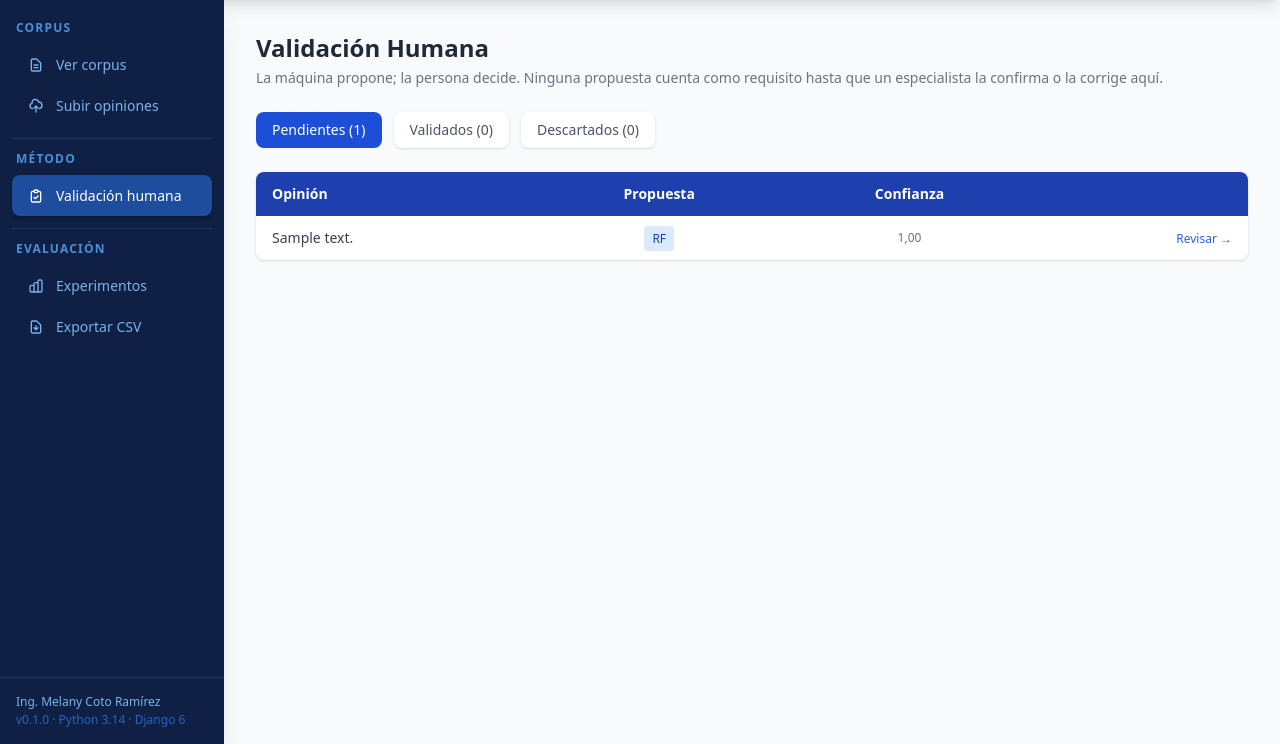
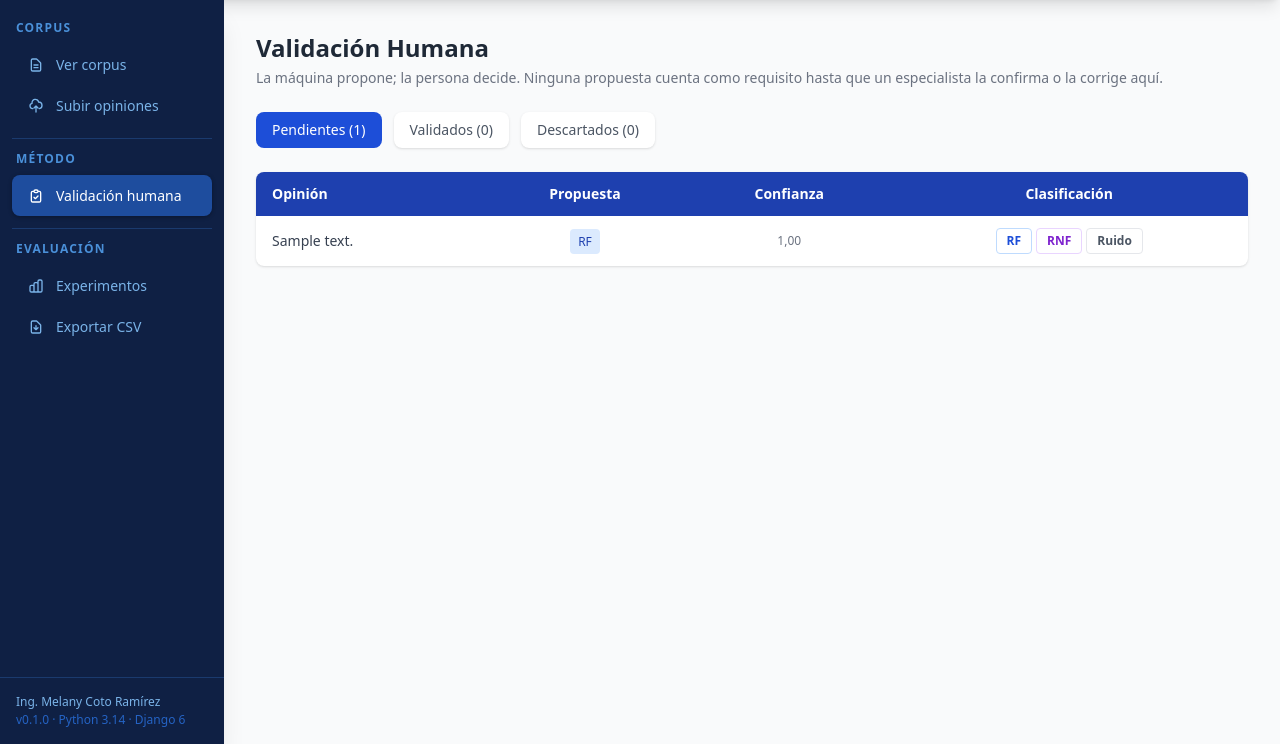
Before and after one commit to Melany0213/MIA_apklis-req-mining, a Django app: page /validacion/ in a window 1280 px wide. Shown: the part 56-800 px from the top of the page. Run offline with Django 5.2, Linux system fonts and the light colour scheme; tables that the repository leaves empty hold one stand-in row (values such as "Sample post"); some libraries are stand-ins or nearby versions.

Commit message:
agrega clasificacion directa (RF/RNF/Ruido) en la cola de validacion
En la pestaña "Pendientes" cada fila ahora tiene 3 botones que envian
el POST directo al view `validar` existente, sin pasar por la pagina
de detalle. El texto de la opinion sigue enlazando al detalle por si
se necesita agregar notas o descartarla.

Co-Authored-By: Claude Sonnet 5 <noreply@anthropic.com>

```diff
--- a/webapp/templates/validacion/cola.html
+++ b/webapp/templates/validacion/cola.html
@@ -36,7 +36,7 @@
         <th class="px-4 py-3 text-center">Propuesta</th>
         <th class="px-4 py-3 text-center">Confianza</th>
         {% if estado_actual == "propuesto" %}
-        <th class="px-4 py-3"></th>
+        <th class="px-4 py-3 text-center">Clasificación</th>
         {% else %}
         <th class="px-4 py-3 text-center">Etiqueta final</th>
         <th class="px-4 py-3 text-left">{% if estado_actual == "descartado" %}Descartado por{% else %}Validado por{% endif %}</th>
@@ -47,7 +47,11 @@
       {% for r in requisitos %}
       <tr class="hover:bg-blue-50 transition-colors">
         <td class="px-4 py-3 text-gray-700 max-w-lg truncate" title="{{ r.opinion.texto_original }}">
-          {{ r.opinion.texto_original }}
+          {% if estado_actual == "propuesto" %}
+            <a href="{% url 'validacion:validar' r.pk %}" class="hover:underline hover:text-blue-700">{{ r.opinion.texto_original }}</a>
+          {% else %}
+            {{ r.opinion.texto_original }}
+          {% endif %}
         </td>
         <td class="px-4 py-3 text-center">
           {% if r.etiqueta_propuesta == "RF" %}
@@ -62,8 +66,22 @@
           {{ r.confianza|floatformat:2|default:"—" }}
         </td>
         {% if estado_actual == "propuesto" %}
-        <td class="px-4 py-3 text-right">
-          <a href="/validacion/{{ r.pk }}/" class="text-blue-600 hover:underline text-xs">Revisar →</a>
+        <td class="px-4 py-3">
+          <form method="post" action="{% url 'validacion:validar' r.pk %}" class="flex justify-center gap-1">
+            {% csrf_token %}
+            <button type="submit" name="etiqueta_final" value="RF"
+              class="px-2.5 py-1 rounded text-xs font-semibold border border-blue-200 text-blue-700 hover:bg-blue-100 transition-colors">
+              RF
+            </button>
+            <button type="submit" name="etiqueta_final" value="RNF"
+              class="px-2.5 py-1 rounded text-xs font-semibold border border-purple-200 text-purple-700 hover:bg-purple-100 transition-colors">
+              RNF
+            </button>
+            <button type="submit" name="etiqueta_final" value="Ruido"
+              class="px-2.5 py-1 rounded text-xs font-semibold border border-gray-200 text-gray-600 hover:bg-gray-100 transition-colors">
+              Ruido
+            </button>
+          </form>
         </td>
         {% else %}
         <td class="px-4 py-3 text-center">
```
